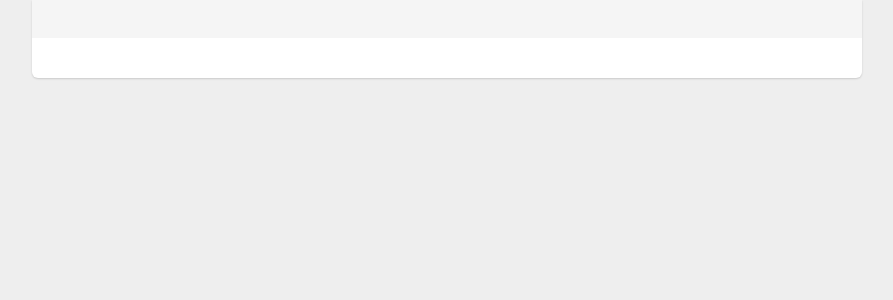
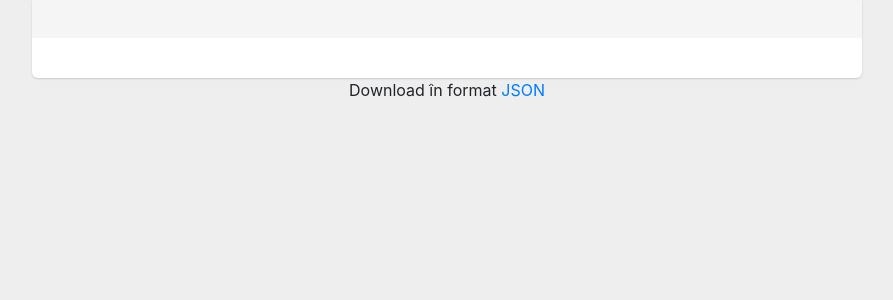
Before and after one commit to pistruiatul/agenda-politicieni, a Flask app: template templates/layout.html in a window 1280 px wide. Shown: the part 64-364 px from the top of the page, without its empty margins (193-1086 px from the left). Run offline with Flask 2, Linux system fonts and the light colour scheme; the template is opened without the code that fills it, so the values that code supplies are empty; some libraries are stand-ins or nearby versions.

Commit message:
json download of whole database

```diff
--- a/templates/layout.html
+++ b/templates/layout.html
@@ -46,6 +46,9 @@
     {#
     <p>&copy; Company 2011</p>
     #}
+    <p>
+      Download în format <a href="{{ url_for('webpages.download') }}">JSON</a>
+    </p>
   </footer>
 </div>
 
--- a/webpages.py
+++ b/webpages.py
@@ -9,3 +9,8 @@ webpages = flask.Blueprint('webpages', __name__)
 def home():
     return flask.render_template('homepage.html',
                                  persons=database.get_persons())
+
+
+@webpages.route('/download.json')
+def download():
+    return flask.jsonify(database.get_persons())
```
